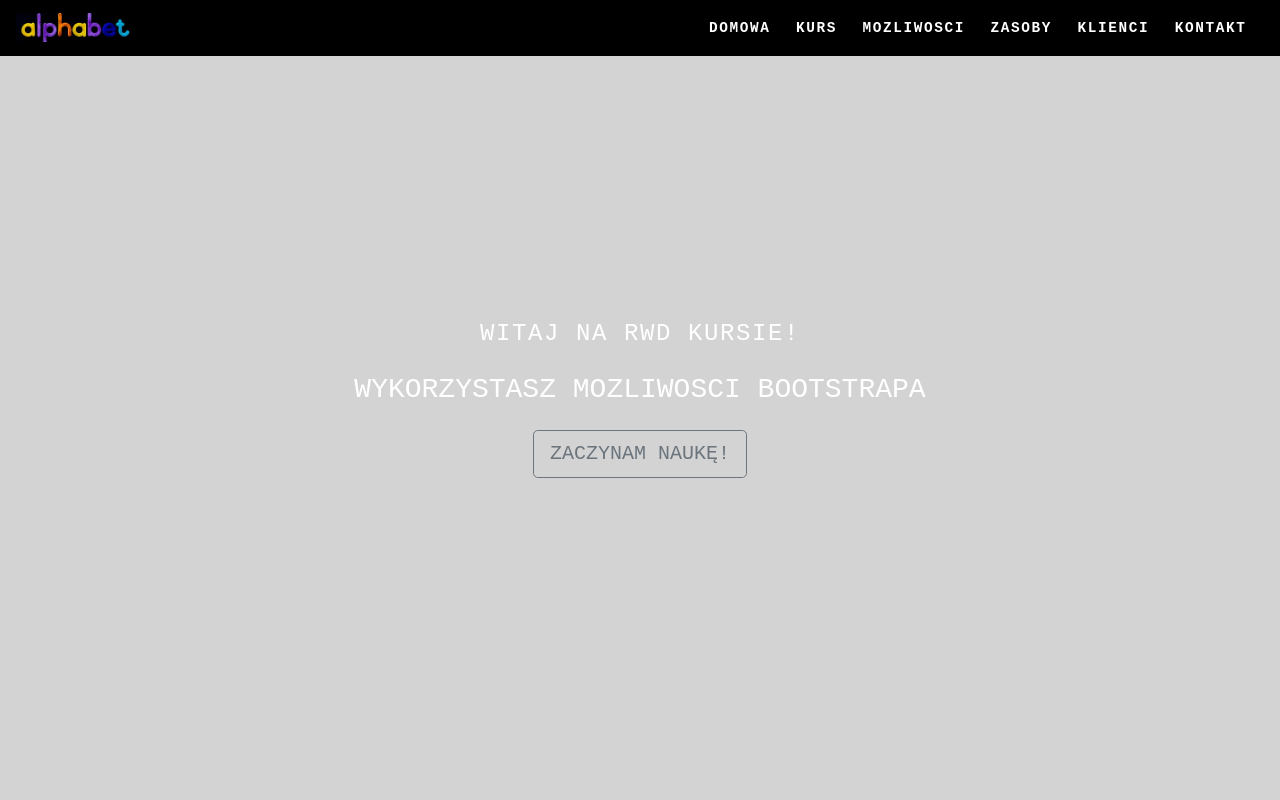
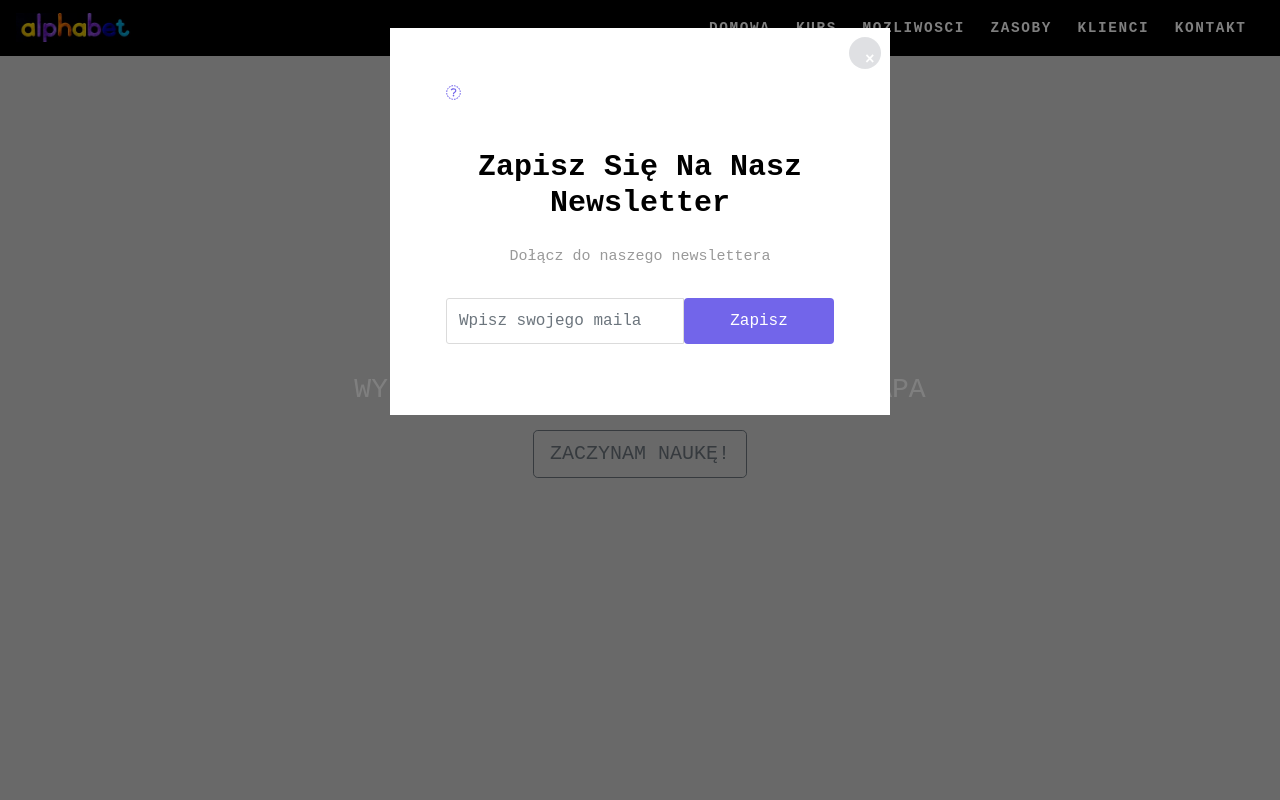
Before and after one commit to wfRud/git_projekt_team2, a plain HTML site: page index.html in a window 1280 px wide. Shown: the top 800 px of the page. Drawn offline with Linux system fonts and the light colour scheme.

Commit message:
Newsletter popup

```diff
--- /dev/null
+++ b/css/newsletter.css
@@ -0,0 +1,88 @@
+.modal-newsletter {
+    color: #999;
+    font-size: 15px;
+}
+.modal-newsletter .modal-content {
+    padding: 40px;
+    border-radius: 0;
+    border: none;
+}
+.modal-newsletter .modal-header {
+    border-bottom: none;
+    position: relative;
+    text-align: center;
+    border-radius: 5px 5px 0 0;
+}
+.modal-newsletter h4 {
+    color: #000;
+    text-align: center;
+    font-size: 30px;
+    margin: 0 0 25px;
+    font-weight: bold;
+    text-transform: capitalize;
+}
+.modal-newsletter .close {
+    background: #c0c3c8;
+    position: absolute;
+    top: -15px;
+    right: -15px;
+    color: #fff;
+    text-shadow: none;
+    opacity: 0.5;
+    width: 22px;
+    height: 22px;
+    border-radius: 20px;
+    font-size: 16px;
+}
+.modal-newsletter .close span {
+    position: relative;
+    top: -1px;
+}
+.modal-newsletter .close:hover {
+    opacity: 0.8;
+}
+.modal-newsletter .icon-box {
+    color: #7265ea;
+    display: inline-block;
+    z-index: 9;
+    text-align: center;
+    position: relative;
+    margin-bottom: 10px;
+}
+.modal-newsletter .icon-box i {
+    font-size: 110px;
+}
+.modal-newsletter .form-control, .modal-newsletter .btn {
+    min-height: 46px;
+    border-radius: 3px;
+}
+.modal-newsletter .form-control {
+    box-shadow: none;
+    border-color: #dbdbdb;
+}
+.modal-newsletter .form-control:focus {
+    border-color: #7265ea;
+    box-shadow: 0 0 8px rgba(114, 101, 234, 0.5);
+}
+.modal-newsletter .btn {
+    color: #fff;
+    border-radius: 4px;
+    background: #7265ea;
+    text-decoration: none;
+    transition: all 0.4s;
+    line-height: normal;
+    padding: 6px 20px;
+    min-width: 150px;
+    border: none;
+}
+.modal-newsletter .btn:hover, .modal-newsletter .btn:focus {
+    background: #4e3de4;
+    outline: none;
+}
+.modal-newsletter .input-group {
+    margin: 30px 0 15px;
+}
+.hint-text {
+    margin: 100px auto;
+    text-align: center;
+}
--- a/index.html
+++ b/index.html
@@ -8,6 +8,7 @@
 	<link rel="stylesheet" href="bootstrap-4.1.3-dist/css/bootstrap.min.css" />
 	<link rel="stylesheet" href="style.css" />
 	<link rel="stylesheet" href="css/fixed.css" />
+	<link rel="stylesheet" href="css/newsletter.css">
 </head>
 
 <body>
@@ -235,12 +236,37 @@
 			</div>
 		</footer>
 	</div>
+	<div id="myModal" class="modal fade">
+		<div class="modal-dialog modal-newsletter">
+			<div class="modal-content">
+				<form action="/examples/actions/confirmation.php" method="post">
+					<div class="modal-header">
+						<div class="icon-box">
+							<i class="fa fa-envelope-open-o"></i>
+						</div>
+						<button type="button" class="close" data-dismiss="modal" aria-hidden="true"><span>&times;</span></button>
+					</div>
+					<div class="modal-body text-center">
+						<h4>Zapisz się na nasz newsletter</h4>
+						<p>Dołącz do naszego newslettera</p>
+						<div class="input-group">
+							<input type="email" class="form-control" placeholder="Wpisz swojego maila" required>
+							<span class="input-group-btn">
+								<input type="submit" class="btn btn-primary" value="Zapisz">
+							</span>
+						</div>
+					</div>
+				</form>
+			</div>
+		</div>
+	</div>
 	<!-- End section contact -->
 
 	<!--- Script Source Files -->
 	<script src="js/jquery-3.3.1.min.js"></script>
 	<script src="bootstrap-4.1.3-dist/js/bootstrap.min.js"></script>
 	<script src="https://use.fontawesome.com/releases/v5.5.0/js/all.js"></script>
+	<script src="js/newsletter.js"></script>
 	<!--- End of Script Source Files -->
 </body>
 
--- /dev/null
+++ b/js/newsletter.js
@@ -0,0 +1,5 @@
+jQuery(document).ready(function(){
+setTimeout(() => {
+    jQuery("#myModal").modal('show');
+}, 2000);
+});
```
